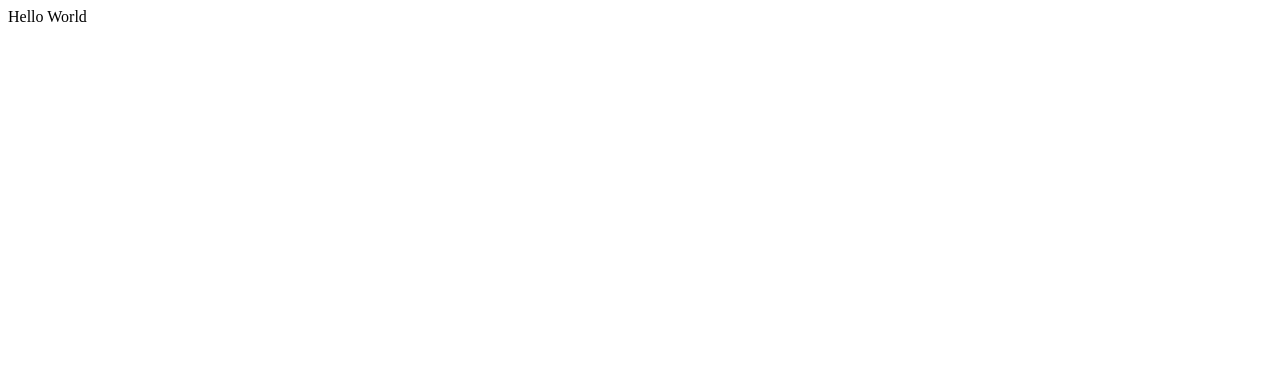
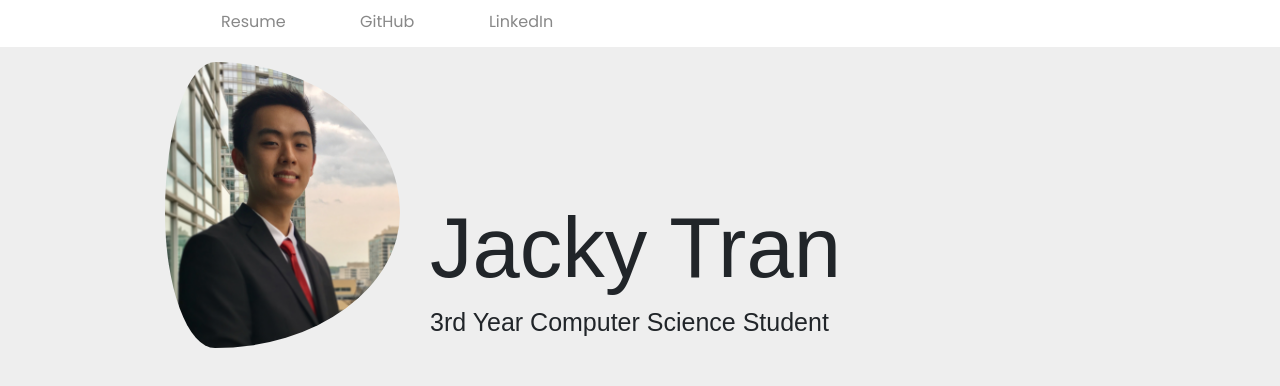
Before and after one commit to jtran98/Website, a plain HTML site: page index.html in a window 1280 px wide. Drawn offline with nearby package versions, Linux system fonts and the light colour scheme; a web font is replaced by a local one.

Commit message:
added navbar, profile picture, basic description

```diff
--- /dev/null
+++ b/css/indexstyle.css
@@ -0,0 +1,77 @@
+body{
+    margin: 0;
+    background: #EEE;
+    font-family: 'Arial';
+
+}
+
+header{
+    background: #FFF;
+    padding: 10px;
+}
+
+nav ul{
+    margin: 0;
+    padding: 0;
+    list-style: none;
+}
+
+nav li{
+    display: inline-block;
+    margin: 0px 0px 0px 70px;
+    padding: 0px 0px 3px 0px;
+    position: relative;
+    font-family: 'Poppins', sans-serif;
+}
+
+nav a{
+    color: #888;
+    text-decoration: none;
+    text-transform: capitalize;
+}
+
+nav a:hover{
+    color: #000;
+}
+
+nav a::before{
+    content: '';
+    display: block;
+    height: 5px;
+    width: 100%;
+    background-color: #000;
+    position: absolute;
+    bottom: 0;
+    width: 0%;
+    transition: all ease-in-out 200ms;
+}
+
+nav a:hover::before{
+    width: 100%;
+}
+
+.container{
+    width: 80%;
+    margin: 0 auto;
+}
+
+.profile{
+    padding: 0px 15px 15px 150px;
+    margin: 15px 15px 15px 15px;
+    height: auto;
+    width: 400px;
+    border-radius: 50%;
+    float: left;
+}
+
+.title{
+    font-family: 'Thasadith', sans-serif;
+    font-size: 85px;
+    margin: 150px 0px 0px 0px;
+}
+
+.description{
+    font-family: 'Thasadith', sans-serif;
+    font-size: 25px;
+    margin: 5px;
+}
--- a/index.html
+++ b/index.html
@@ -1,6 +1,41 @@
 <!DOCTYPE html>
 <html>
+    <head>
+        <!-- Meta -->
+        <meta charset="UTF-8">
+        <meta name="viewport" content="width=device-width, initial-scale=1, shrink-to-fit=no">
+        <!-- Bootstrap -->
+        <link rel="stylesheet" href="https://stackpath.bootstrapcdn.com/bootstrap/4.2.1/css/bootstrap.min.css" integrity="sha384-GJzZqFGwb1QTTN6wy59ffF1BuGJpLSa9DkKMp0DgiMDm4iYMj70gZWKYbI706tWS" crossorigin="anonymous">
+        <!-- Fonts -->
+        <link href="https://fonts.googleapis.com/css?family=Poppins|Thasadith" rel="stylesheet">
+        <!-- External -->
+        <link href="css/indexstyle.css" rel="stylesheet" type="text/css">
+
+        <title>Jacky Tran</title>
+    </head>
     <body>
-        Hello World
+        <header>
+            <div class="container">
+                <nav>
+                    <ul>
+                        <li><a href="#">Resume</a></li>
+                        <li><a href="https://github.com/jtran98">GitHub</a></li>
+                        <li><a href="https://www.linkedin.com/in/jacky-tran-86251a122/">LinkedIn</a></li>
+                        <!--
+                        <li><a href="#">Project #1</a></li>
+                        <li><a href="#">Project #2</a></li>
+                        <li><a href="#">Project #3</a></li>
+                        <li><a href="#">Project #4</a></li>
+                        -->
+                    </ul>
+                </nav>
+            </div>
+        </header>
+        <img class="profile" src="img/Profile.jpg" alt="Profile Picture">
+        <h1 class ="title">Jacky Tran</h1>
+        <div class="description">
+            3rd Year Computer Science Student<br>
+        </div>
+        <!-- JavaScript -->
     </body>
 </html>
```
Also changed, not shown: img/Profile.jpg (added).
